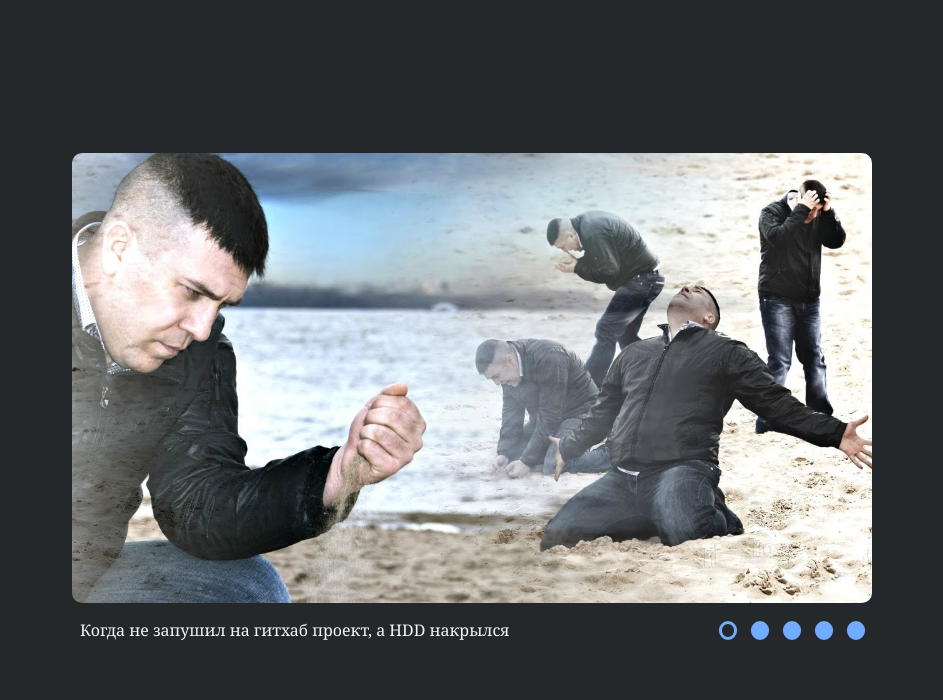
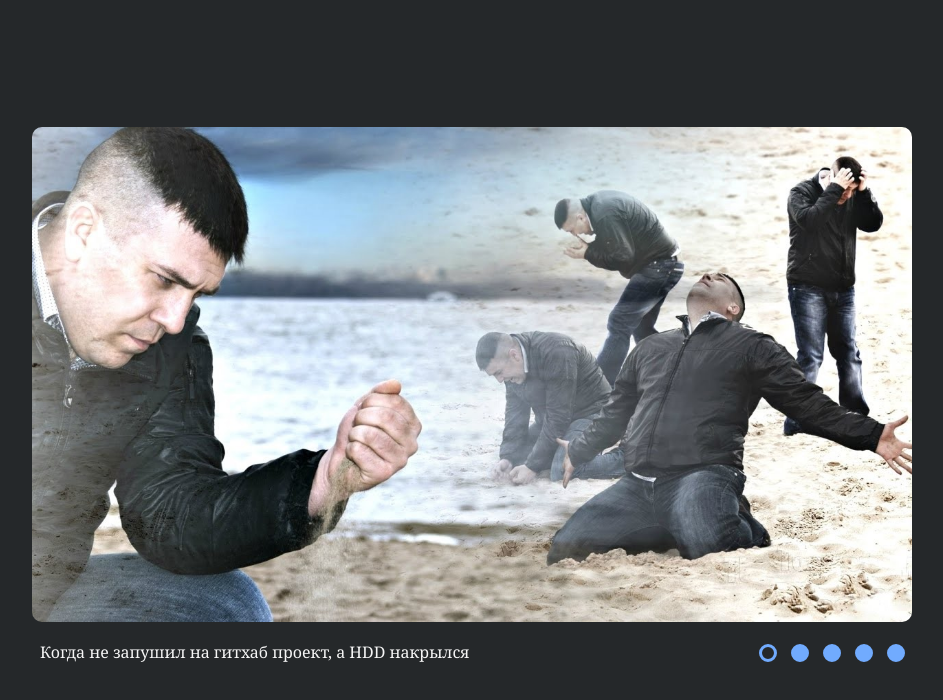
Before and after one commit to au-rinko/cssMemeSlider, a plain HTML site: page cssMemeSlider/index.html in a window 1280 px wide. Shown: the whole page, without its empty margins (168-1111 px from the left). Drawn offline with Linux system fonts and the light colour scheme.

Commit message:
fix: bugs with label (Sat, Sep 14, 2024 02:17:01 PM)

```diff
--- a/cssMemeSlider/style.css
+++ b/cssMemeSlider/style.css
@@ -47,7 +47,7 @@ img {
     grid-template-areas: 'slider slider'
                         'captions buttons';
     gap: 1em;
-    width: clamp(17.5em, 87%, 50em);
+    width: clamp(17.5em, 87%, 55em);
     overflow: hidden;
 }
 
@@ -68,7 +68,7 @@ img {
     justify-content: center;
     align-items: center;
     width: 2em;
-    height: 2em;
+    height: 2.5em;
     cursor: pointer;
 }
 
@@ -149,6 +149,7 @@ img {
     display: flex;
     justify-content: flex-start;
     width: 100%;
+    line-height: 1.8em;
 }
 
 #sliderBtn1:checked ~ .slider__list,
```
